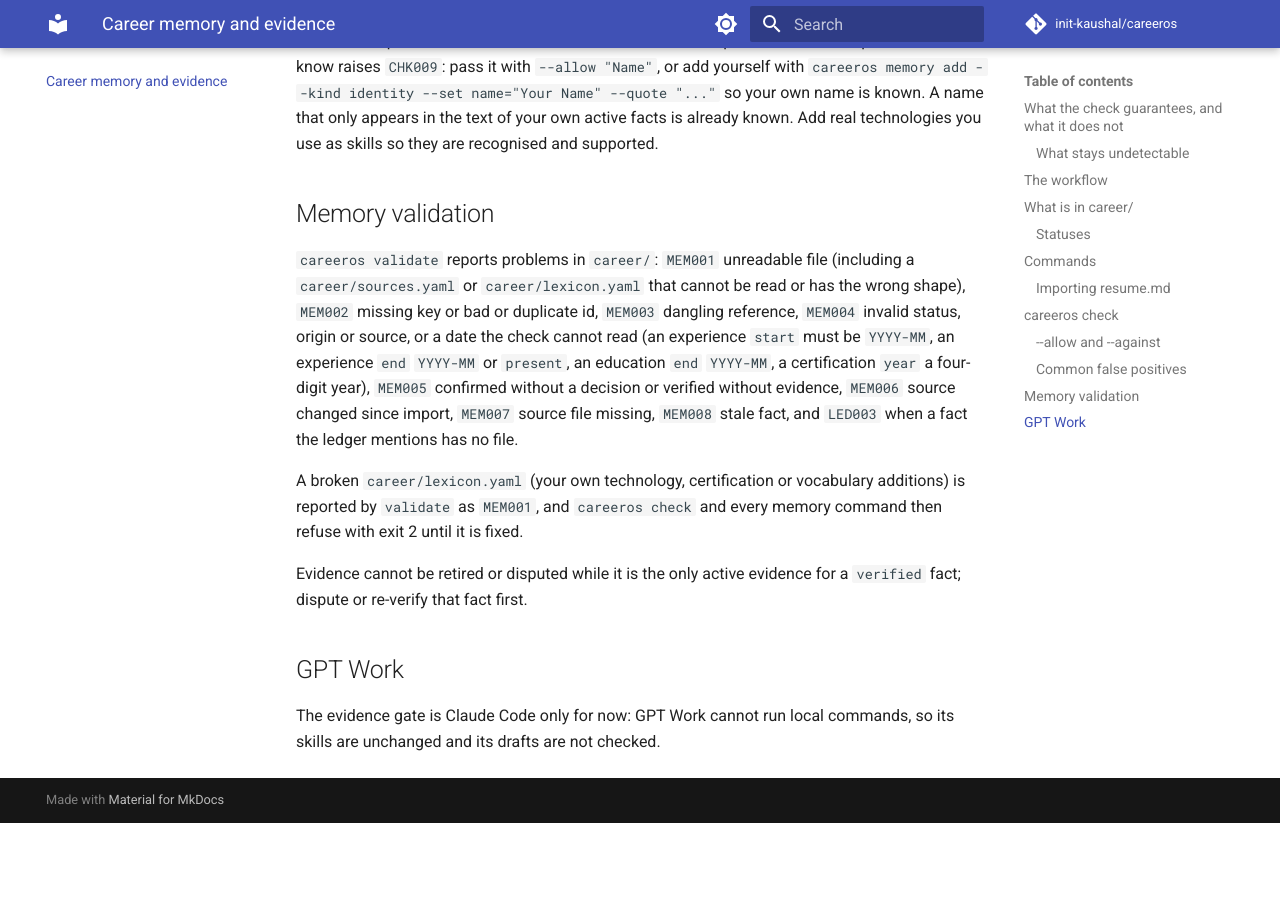
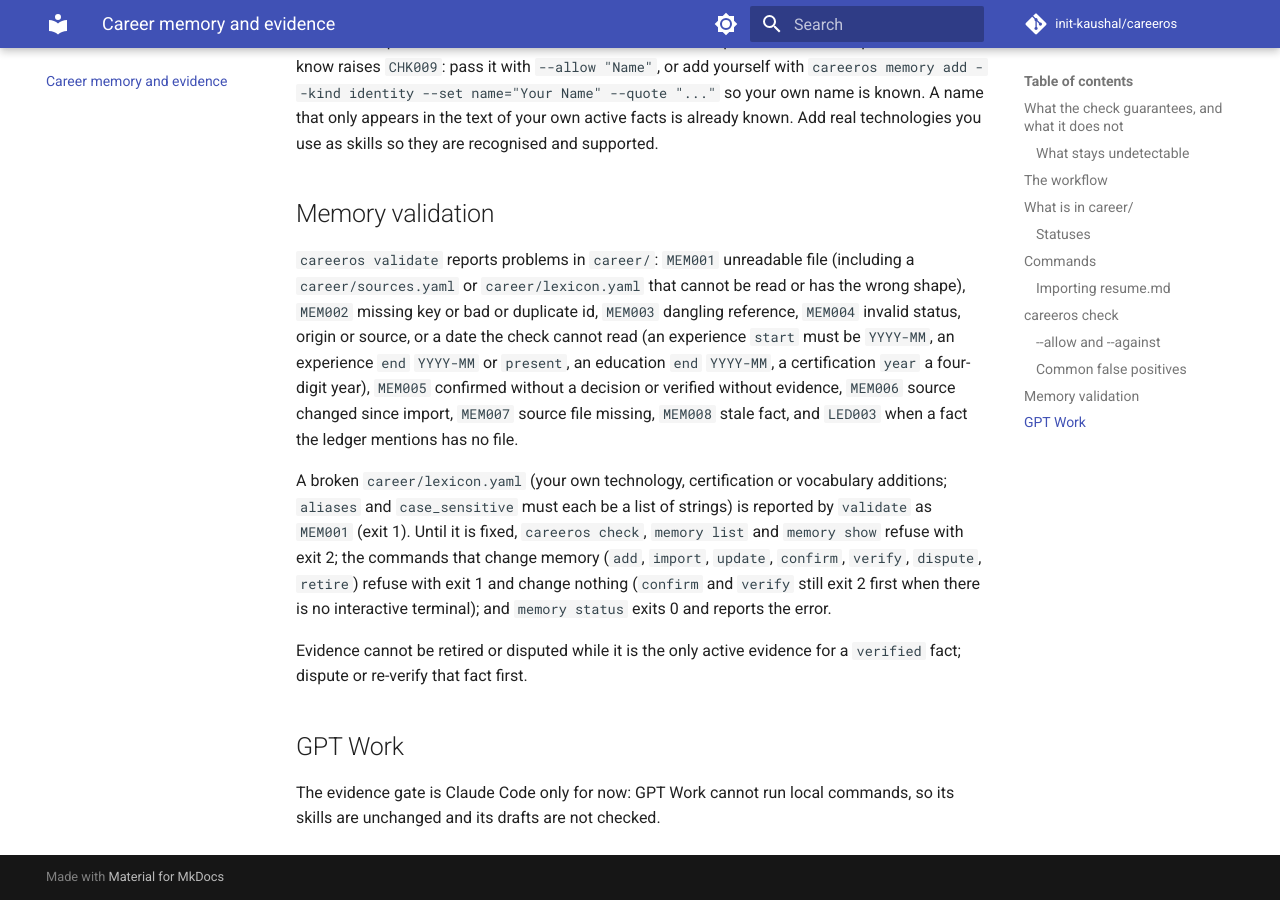
Before and after one commit to init-kaushal/careeros, an MkDocs documentation site: the page built from docs/career-memory.md, in a window 1280 px wide and 900 px high, scrolled down 5312 px. Built offline with MkDocs 1.6.1 and Material for MkDocs 9.7.7, drawn with Linux system fonts in a browser that asks for light colours; comment, search, counter and statistics services are not loaded; before the commit the page ends 6135 px from its top, so only the background shows below that.

Commit message:
docs: state the real exit codes for a broken lexicon, per command
Co-Authored-By: Claude Sonnet 5.5 <noreply@anthropic.com>
Claude-Session: https://claude.ai/code/session_0191bMVfYrxF4bguT3GiNw8Y

```diff
--- a/docs/career-memory.md
+++ b/docs/career-memory.md
@@ -132,7 +132,7 @@ The checker prefers a false alarm to a missed fabrication. A person's name or a
 
 `careeros validate` reports problems in `career/`: `MEM001` unreadable file (including a `career/sources.yaml` or `career/lexicon.yaml` that cannot be read or has the wrong shape), `MEM002` missing key or bad or duplicate id, `MEM003` dangling reference, `MEM004` invalid status, origin or source, or a date the check cannot read (an experience `start` must be `YYYY-MM`, an experience `end` `YYYY-MM` or `present`, an education `end` `YYYY-MM`, a certification `year` a four-digit year), `MEM005` confirmed without a decision or verified without evidence, `MEM006` source changed since import, `MEM007` source file missing, `MEM008` stale fact, and `LED003` when a fact the ledger mentions has no file.
 
-A broken `career/lexicon.yaml` (your own technology, certification or vocabulary additions) is reported by `validate` as `MEM001`, and `careeros check` and every memory command then refuse with exit 2 until it is fixed.
+A broken `career/lexicon.yaml` (your own technology, certification or vocabulary additions; `aliases` and `case_sensitive` must each be a list of strings) is reported by `validate` as `MEM001` (exit 1). Until it is fixed, `careeros check`, `memory list` and `memory show` refuse with exit 2; the commands that change memory (`add`, `import`, `update`, `confirm`, `verify`, `dispute`, `retire`) refuse with exit 1 and change nothing (`confirm` and `verify` still exit 2 first when there is no interactive terminal); and `memory status` exits 0 and reports the error.
 
 Evidence cannot be retired or disputed while it is the only active evidence for a `verified` fact; dispute or re-verify that fact first.
 
```
